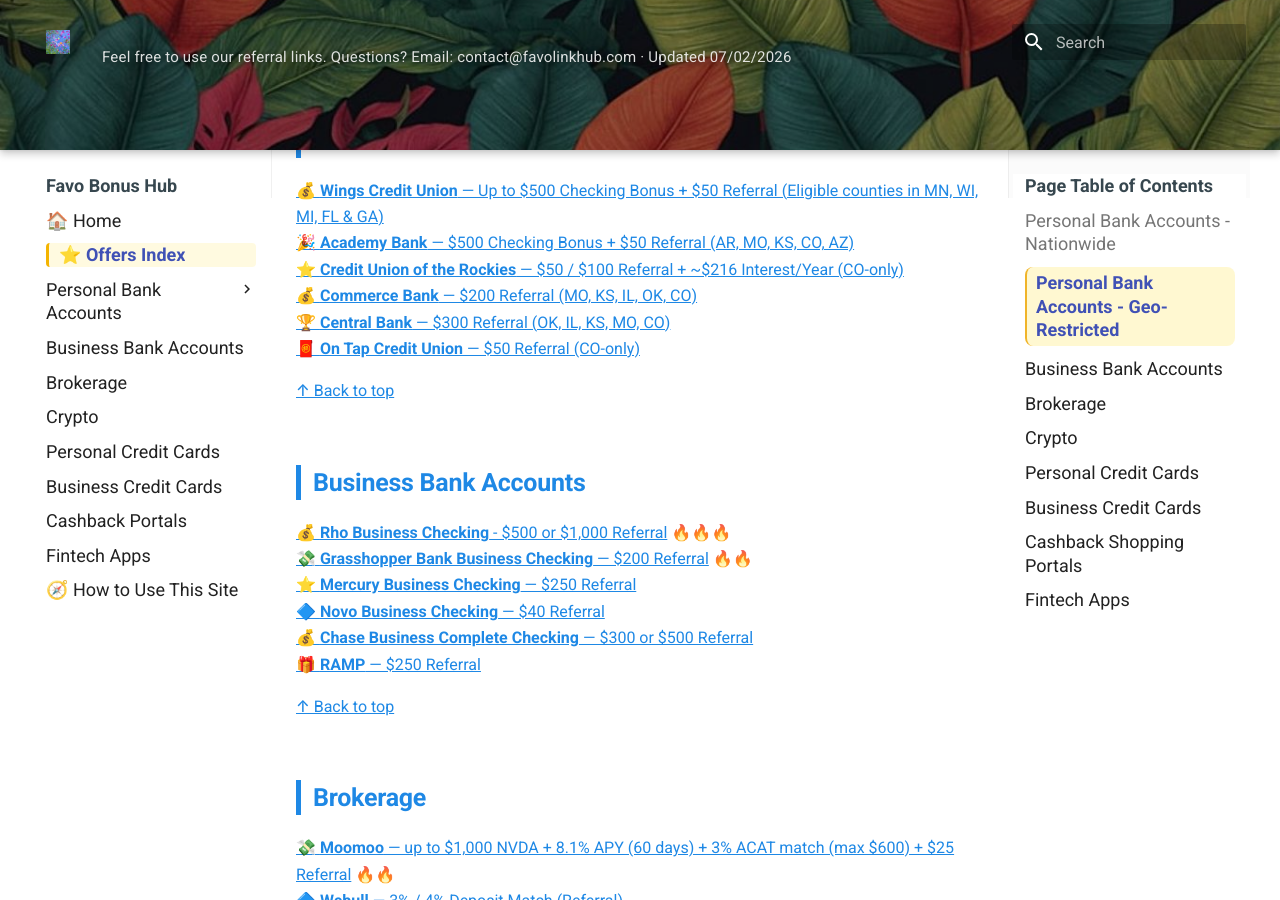
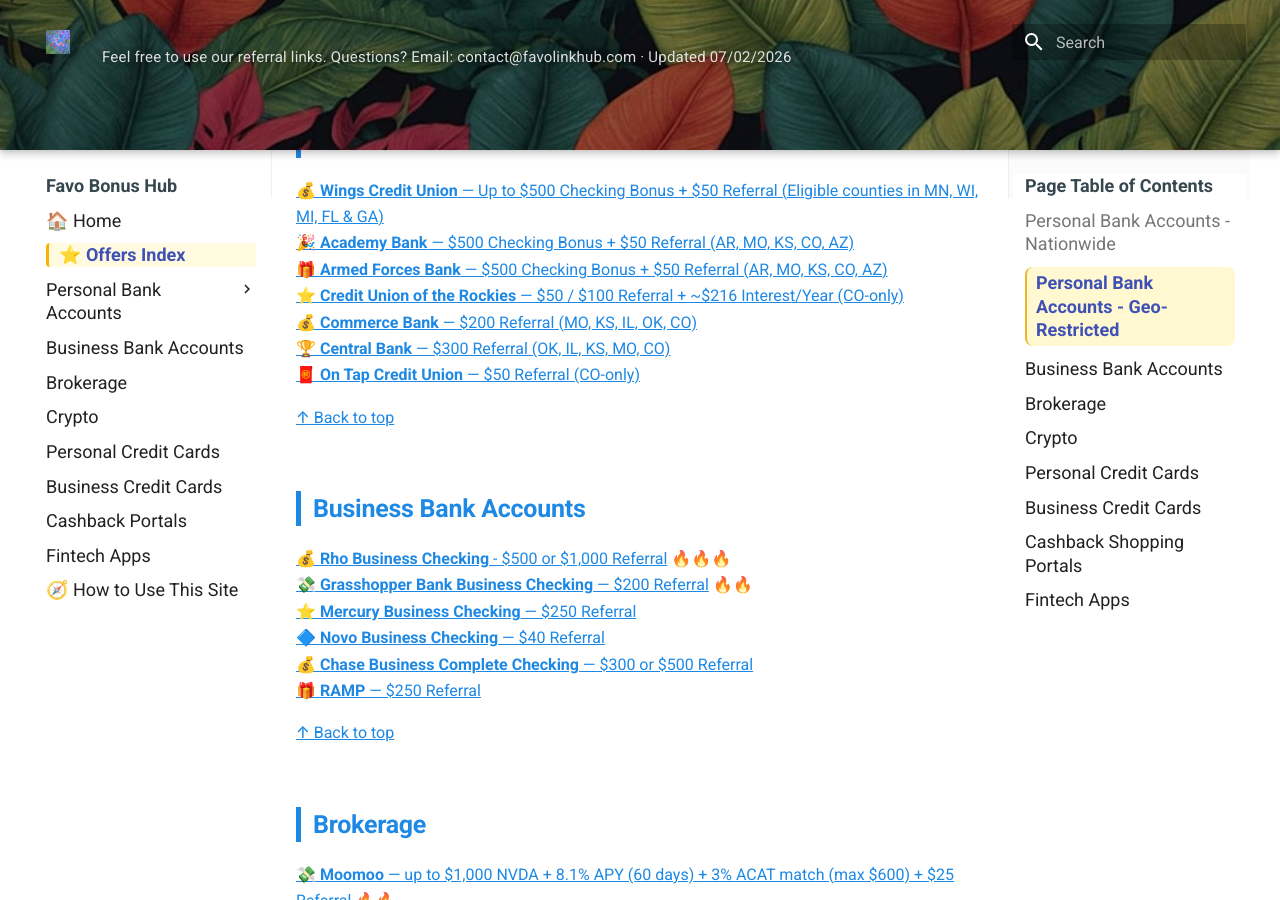
Before and after one commit to whispersofzephyr/favolinkhub-site, an MkDocs documentation site: the page built from docs/offers-index.md, in a window 1280 px wide and 900 px high, scrolled down 1048 px. Built offline with MkDocs 1.6.1 and Material for MkDocs 9.7.7, drawn with Linux system fonts in a browser that asks for light colours.

Commit message:
Add Armed Forces Bank offer to personal bank accounts

```diff
--- a/docs/offers-index.md
+++ b/docs/offers-index.md
@@ -39,6 +39,7 @@ All current offers, organized by categories:
 
 [💰 **Wings Credit Union** — Up to $500 Checking Bonus + $50 Referral (Eligible counties in MN, WI, MI, FL & GA)](personal-bank-geo.md#wings)
 [🎉 **Academy Bank** — $500 Checking Bonus + $50 Referral (AR, MO, KS, CO, AZ)](personal-bank-geo.md#academy-bank)
+[🎁 **Armed Forces Bank** — $500 Checking Bonus + $50 Referral (AR, MO, KS, CO, AZ)](personal-bank-geo.md#armed-forces-bank)
 [⭐ **Credit Union of the Rockies** — $50 / $100 Referral + ~$216 Interest/Year (CO-only)](personal-bank-geo.md#cu-of-the-rockies)
 [💰 **Commerce Bank** — $200 Referral (MO, KS, IL, OK, CO)](personal-bank-geo.md#commerce-bank)
 [🏆 **Central Bank** — $300 Referral (OK, IL, KS, MO, CO)](personal-bank-geo.md#central-bank)
```
